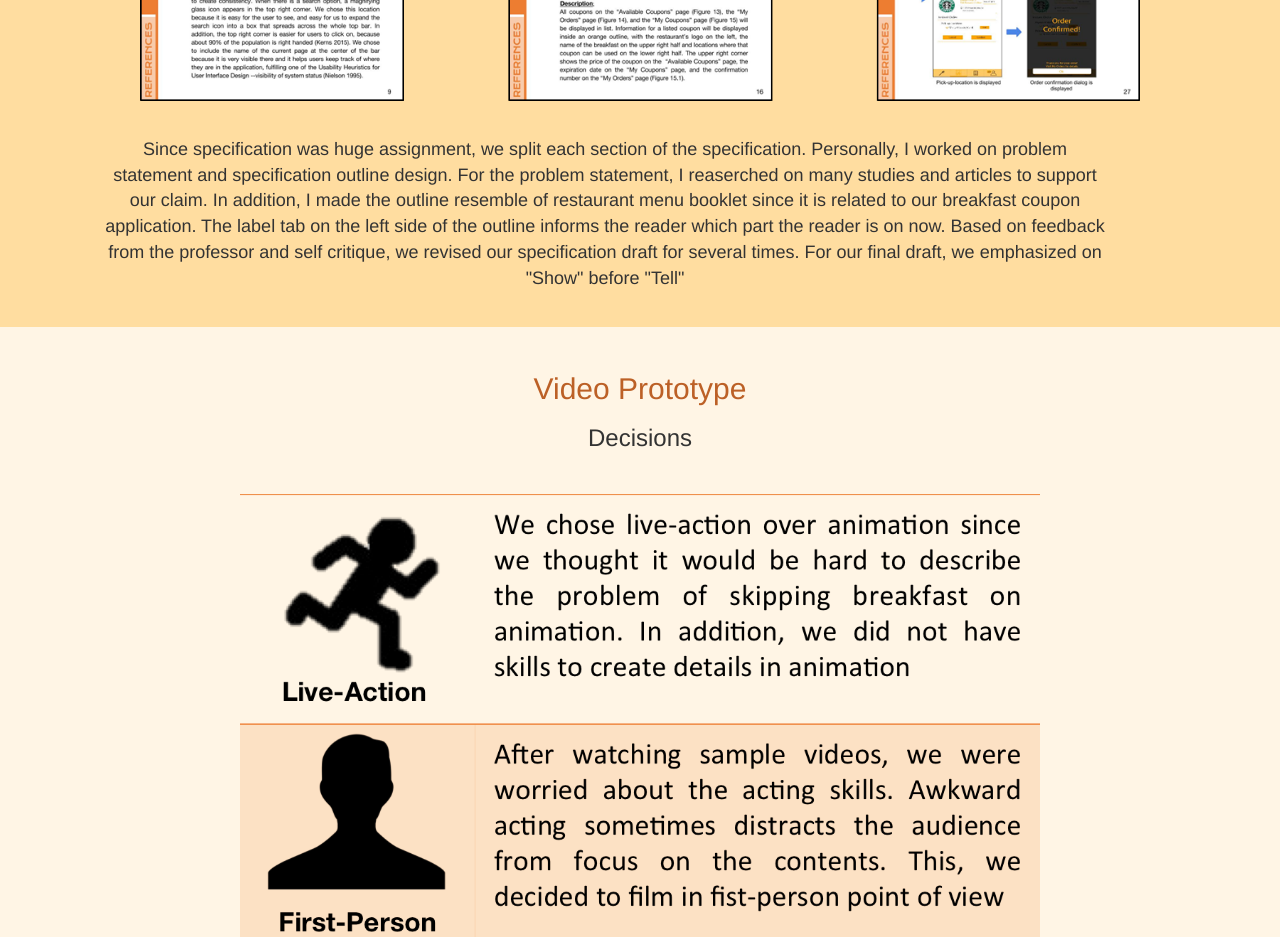
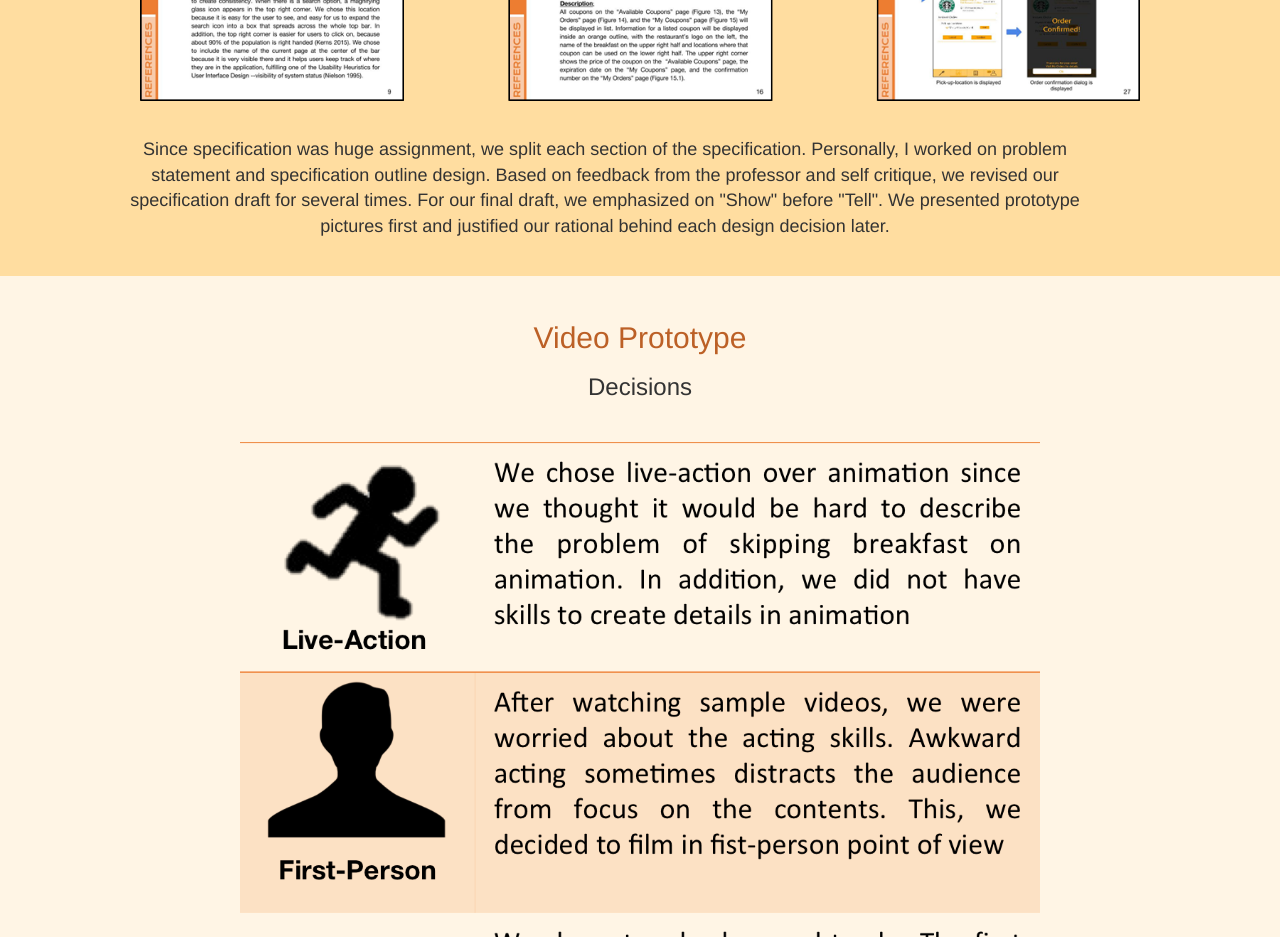
Before and after one commit to jjang8661/process-book, a plain HTML site: page index.html in a window 1280 px wide. Shown: the part 7760-8697 px from the top of the page. Drawn offline with nearby package versions, Linux system fonts and the light colour scheme.

Commit message:
Revise spec comment

```diff
--- a/index.html
+++ b/index.html
@@ -151,7 +151,7 @@
           <div class="picBox">
           <a href="images/spec.png" data-lightbox="pictures" data-title="Specification for our application"><img class="onePicBig" src="images/spec.png" alt="Specification for our application"/></a>
 
-          <p class="captionBig">Since specification was huge assignment, we split each section of the specification. Personally, I worked on problem statement and specification outline design. For the problem statement, I reaserched on many studies and articles to support our claim. In addition, I made the outline resemble of restaurant menu booklet since it is related to our breakfast coupon application. The label tab on the left side of the outline informs the reader which part the reader is on now. Based on feedback from the professor and self critique, we revised our specification draft for several times. For our final draft, we emphasized on "Show" before "Tell"</p>
+          <p class="captionBig">Since specification was huge assignment, we split each section of the specification. Personally, I worked on problem statement and specification outline design. Based on feedback from the professor and self critique, we revised our specification draft for several times. For our final draft, we emphasized on "Show" before "Tell". We presented prototype pictures first and justified our rational behind each design decision later.</p>
           </div>
       </section>
 
```
